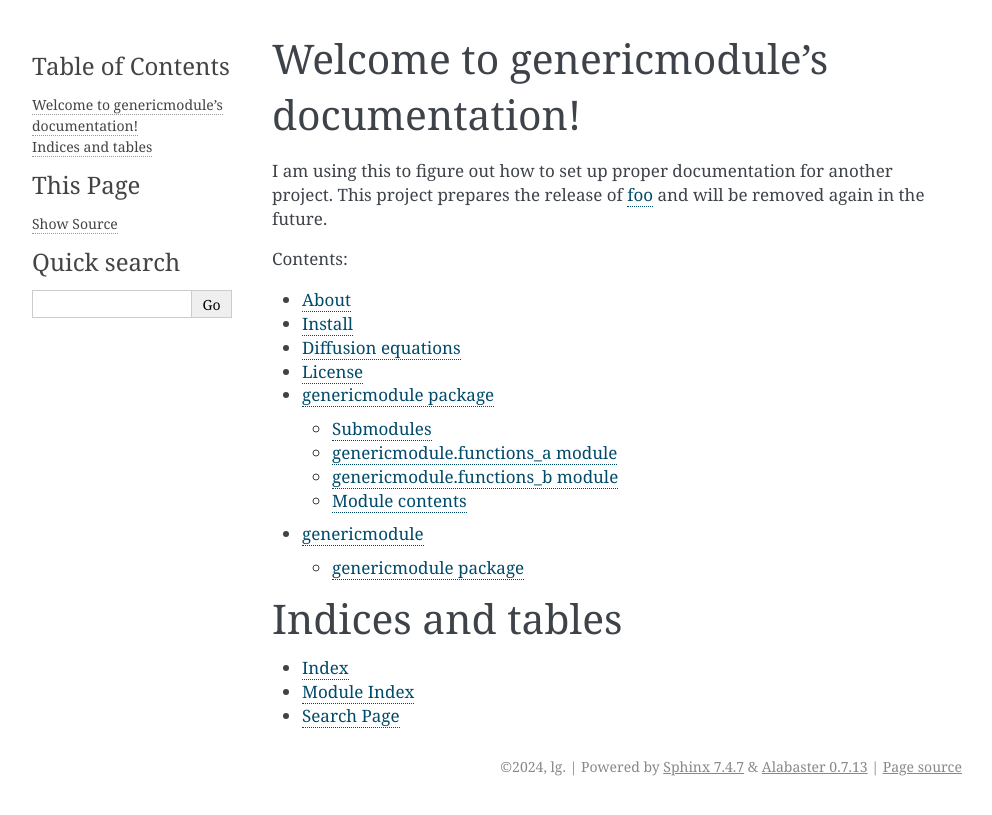
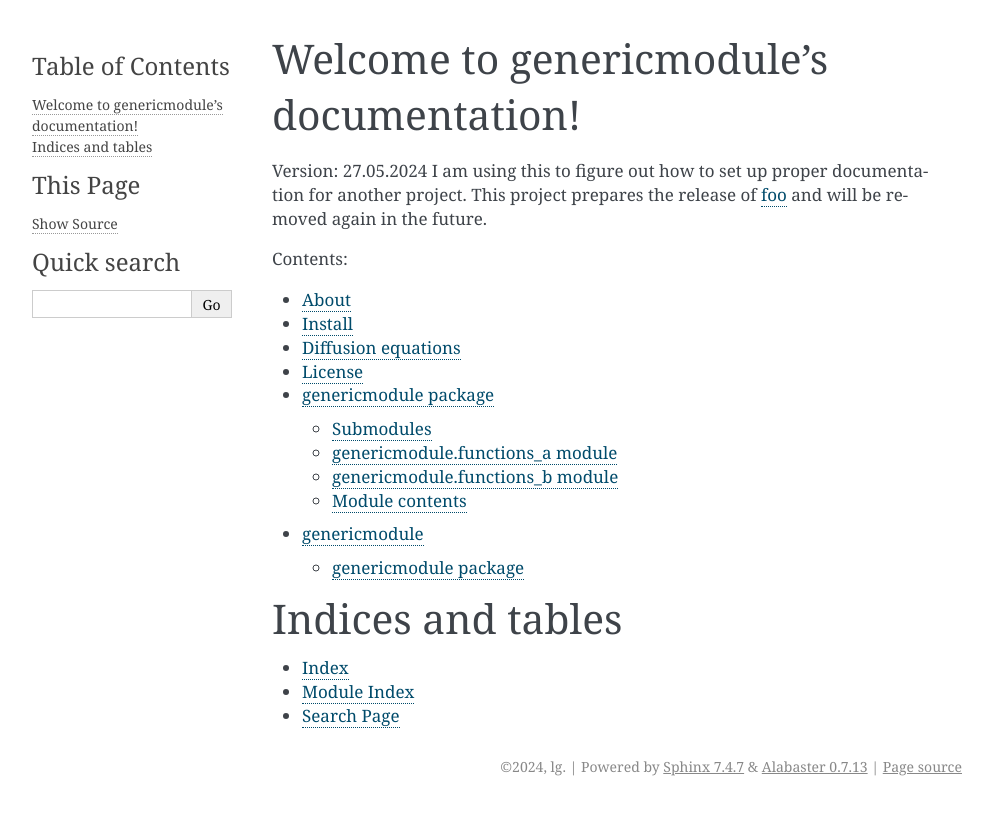
Before and after one commit to lengri/genericmodule, a Sphinx documentation site: the page built from docs/source/index.rst, in a window 1280 px wide. Shown: the top 815 px of the page, without its empty margins (148-1140 px from the left). Built offline with Sphinx 7.4.7, drawn with Linux system fonts in a browser that asks for light colours.

Commit message:
update checker

```diff
--- a/docs/source/index.rst
+++ b/docs/source/index.rst
@@ -6,6 +6,7 @@
 Welcome to genericmodule's documentation!
 =========================================
 
+Version: 27.05.2024
 I am using this to figure out how to set up proper
 documentation for another project. This project prepares
 the release of `foo <https://world.openfoodfacts.org/>`_ and will be
```
